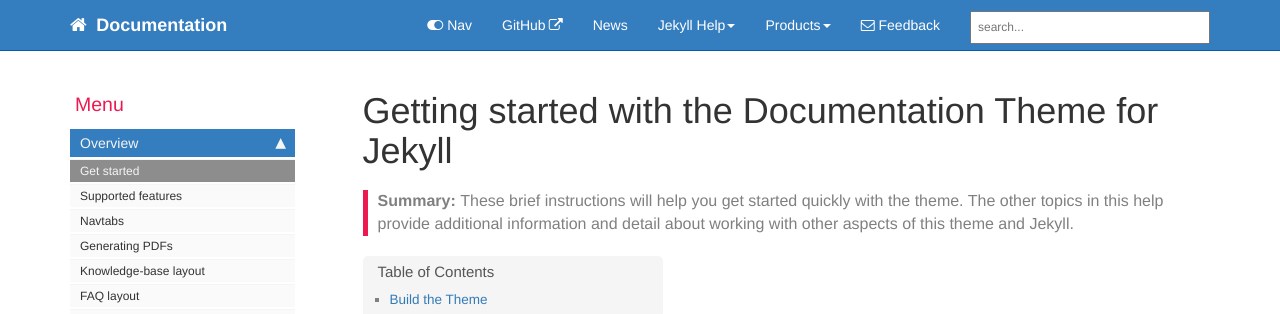
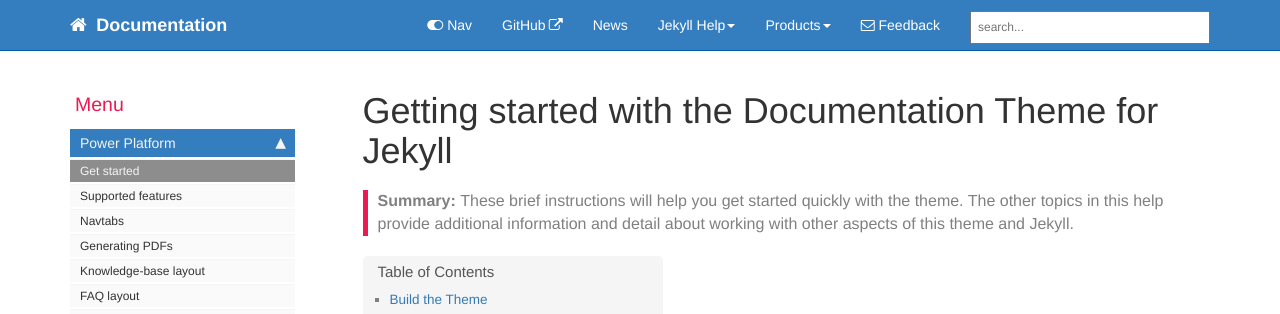
Before and after one commit to gedeontofidji/Documentation, a Jekyll site: the page built from index.md, in a window 1280 px wide. Shown: the top 314 px of the page. Built offline with Jekyll 4.4.1, drawn with Linux system fonts in a browser that asks for light colours; comment, search, counter and statistics services are not loaded.

Commit message:
Update mydoc_sidebar.yml

```diff
--- a/_data/sidebars/mydoc_sidebar.yml
+++ b/_data/sidebars/mydoc_sidebar.yml
@@ -18,7 +18,7 @@ entries:
       output: pdf
       type: frontmatter
 
-  - title: Overview
+  - title: Power Platform
     output: web, pdf
     folderitems:
 
```
